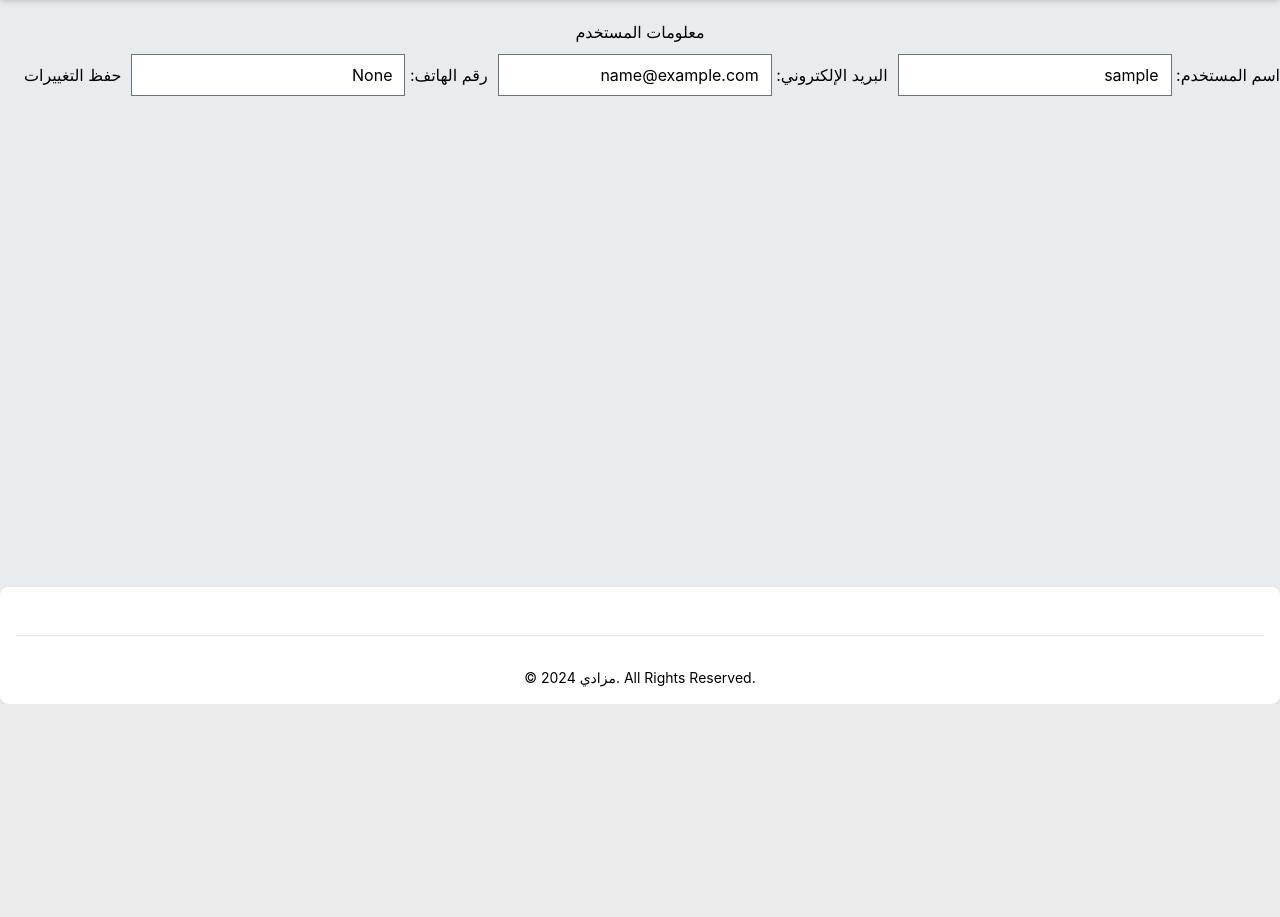
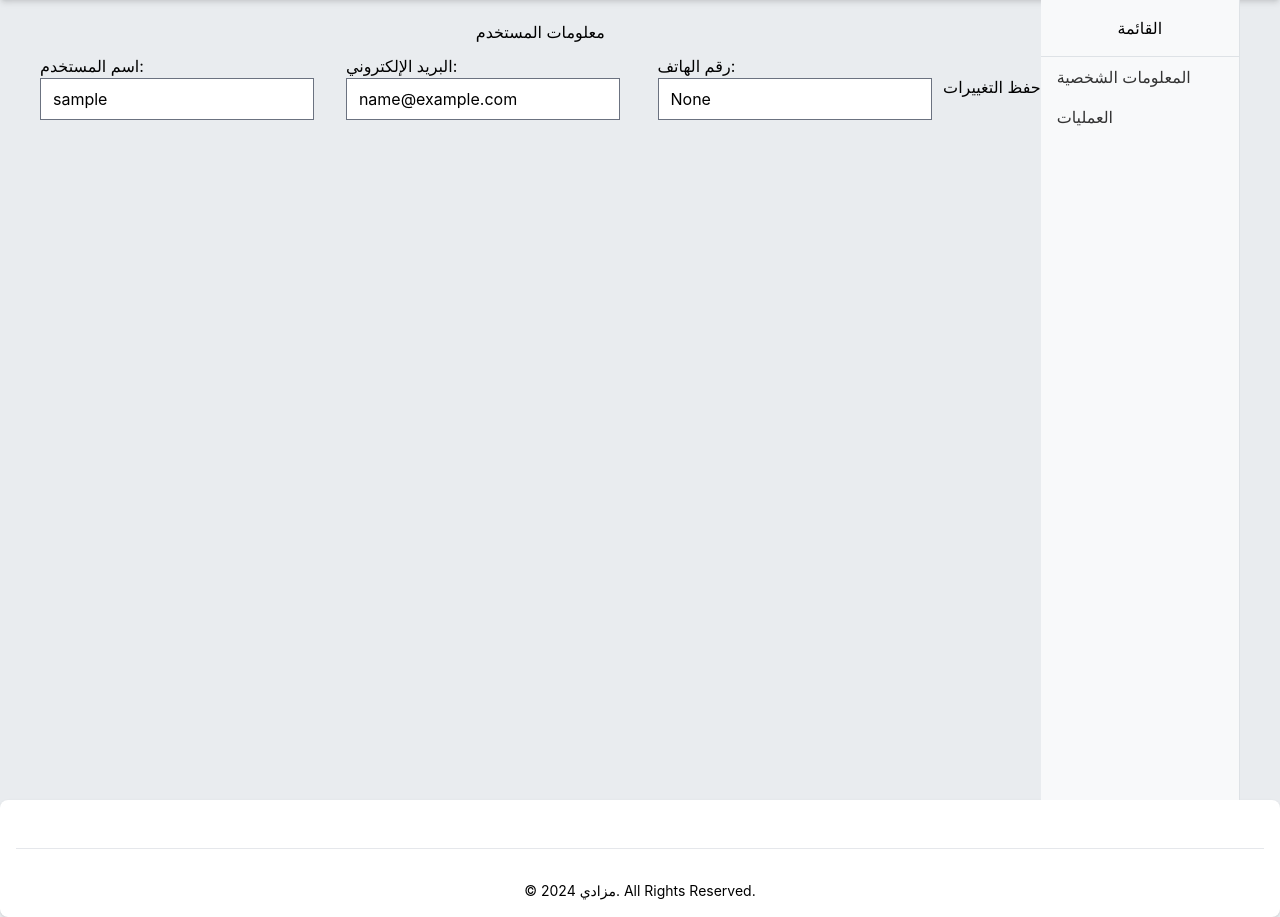
Before and after one commit to KAbaalkhail/Online-Auction, a Flask app: page /user_information in a window 1280 px wide. Shown: the part 96-1013 px from the top of the page. Before the commit the page ends 800 px from the top, so only its background shows below. Run offline with Flask 2, Linux system fonts and the light colour scheme; the visitor is signed in with stand-in values (Sample User, id 1); some libraries are stand-ins or nearby versions; some web fonts are replaced.

Commit message:
Add dashboard for user & user_information and fix image in auction

```diff
--- a/src/flask-website/static/css/style.css
+++ b/src/flask-website/static/css/style.css
@@ -1434,3 +1446,59 @@
 .btn-login:hover {
     background-color: #365899; /* Darker shade on hover, adjust as needed */
 }
+
+/* Add these styles to your existing stylesheet or within a <style> tag in 'base.html' */
+
+/* Sidebar styles */
+.sidebar {
+    position: sticky;
+    top: 0;
+    height: 100vh;
+    background-color: #f8f9fa;
+    border-right: 1px solid #dee2e6; /* Right border for RTL */
+    padding-top: 1rem;
+    overflow-y: auto; /* Scrollable sidebar */
+    width: 250px; /* Adjust width as needed */
+    margin-left: auto;
+
+}
+  .sidebar h3 {
+    text-align: center;
+    padding-bottom: 1rem;
+    border-bottom: 1px solid #dee2e6;
+}
+
+  .sidebar ul {
+    list-style: none;
+    padding: 0;
+    margin: 0;
+}
+  .sidebar ul li a {
+    display: block;
+    padding: 0.5rem 1rem;
+    text-decoration: none;
+    color: #333;
+    transition: background-color 0.3s;
+}
+
+  .sidebar ul li a:hover {
+    background-color: #e2e6ea; /* A light grey background on hover */
+  }
+
+
+  /* Fix the positioning of the row and container */
+  .row {
+    display: flex;
+    flex-direction: row-reverse; /* Ensures sidebar is on the right for RTL */
+    width: 100%;
+    margin: 0; /* Reset any default margins */
+}
+
+
+.container {
+    width: 100%; /* Full width */
+    max-width: 1200px; /* Or any other max-width or none */
+    margin-right: auto; /* For RTL, ensure margin is on the right */
+    margin-left: auto; /* For RTL, ensure margin is on the left */
+    padding: 0; /* Override any default padding that could affect the layout */
+}
--- a/src/flask-website/templates/user_information.html
+++ b/src/flask-website/templates/user_information.html
@@ -3,21 +3,35 @@
 {% block title %}المعلومات الشخصية{% endblock %}
 
 {% block body %}
-    <h1 style="direction: rtl;">معلومات المستخدم</h1>
-    <form method="post" style="direction: rtl;">
+<div class="container">
+    <div class="row rtl-layout">
+        <!-- Sidebar should be the first in the HTML when using row-reverse -->
+        <div class="col-md-3 sidebar">
+            <h3>القائمة</h3>
+            <ul class="menu">
+                <li><a href="{{ url_for('user_information') }}">المعلومات الشخصية</a></li>
+                <li><a href="{{ url_for('user_details') }}">العمليات</a></li>
+            </ul>
+        </div>
+        <!-- Main content area -->
+        <div class="col-md-9 content-area">
+            <h1>معلومات المستخدم</h1>
+            <form method="post">
                 <div>
-            <label for="username" style="direction: rtl;">اسم المستخدم:</label>
+                    <label for="username">اسم المستخدم:</label>
                     <input type="text" id="username" name="username" value="{{ user.username }}">
                 </div>
                 <div>
-            <label for="email" style="direction: rtl;">البريد الإلكتروني:</label>
+                    <label for="email">البريد الإلكتروني:</label>
                     <input type="email" id="email" name="email" value="{{ user.email }}">
                 </div>
                 <div>
-            <label for="phone_number" style="direction: rtl;">رقم الهاتف:</label>
+                    <label for="phone_number">رقم الهاتف:</label>
                     <input type="text" id="phone_number" name="phone_number" value="{{ user.phone_number }}">
                 </div>
-
                 <input type="submit" value="حفظ التغييرات">
             </form>
+        </div>
+    </div>
+</div>
 {% endblock %}
```
Also changed, not shown: other parts of src/flask-website/static/css/style.css (+22 -10 lines), src/flask-website/templates/auction.html (+4 -6 lines), src/flask-website/templates/user.html (+14 -13 lines). Lines whose indentation alone changed are shown as unchanged.
